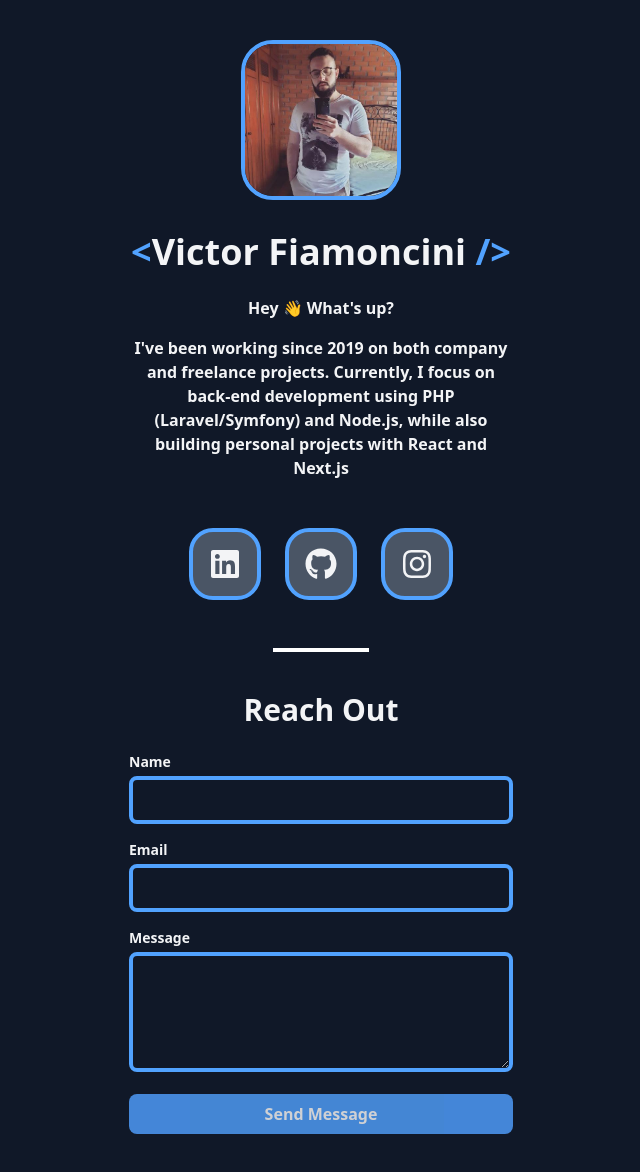
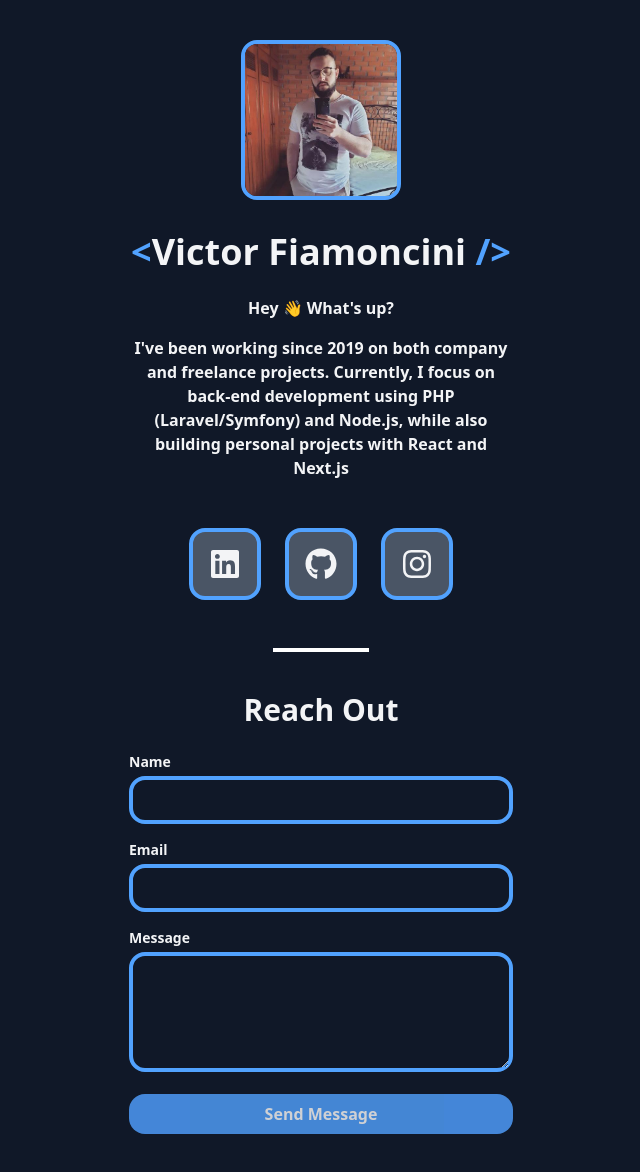
Before and after one commit to Victor-Fiamoncini/my_linktree, a Next.js app: page / in a window 1280 px wide. Shown: the whole page, without its empty margins (319-959 px from the left). Built offline with nearby package versions, Linux system fonts and the light colour scheme.

Commit message:
feat: update button and input styles to use rounded-2xl for consistency

```diff
--- a/src/app/page.js
+++ b/src/app/page.js
@@ -12,7 +12,7 @@ const BrandSection = () => {
 	return (
 		<section className="text-center">
 			<Image
-				className="inline-block mb-8 rounded-4xl w-40 h-40 object-center object-cover border-4 border-blue-400"
+				className="inline-block mb-8 rounded-2xl w-40 h-40 object-center object-cover border-4 border-blue-400"
 				src="/photo.jpg"
 				alt="Victor Fiamoncini Foto"
 				title="Victor Fiamoncini"
--- a/src/components/contact-form.js
+++ b/src/components/contact-form.js
@@ -38,7 +38,7 @@ export default function ContactForm() {
 
 				<input
 					id="name"
-					className="w-full sm:w-96 px-4 py-2 text-white font-semibold rounded-lg border-4 border-blue-400 focus:border-white transition-colors"
+					className="w-full sm:w-96 px-4 py-2 text-white font-semibold rounded-2xl border-4 border-blue-400 focus:border-white transition-colors"
 					type="text"
 					value={formData.name}
 					onChange={event => setFormData({ ...formData, name: event.target.value })}
@@ -53,7 +53,7 @@ export default function ContactForm() {
 
 				<input
 					id="email"
-					className="w-full sm:w-96 px-4 py-2 text-white font-semibold rounded-lg border-4 border-blue-400 focus:border-white transition-colors"
+					className="w-full sm:w-96 px-4 py-2 text-white font-semibold rounded-2xl border-4 border-blue-400 focus:border-white transition-colors"
 					type="email"
 					value={formData.email}
 					onChange={event => setFormData({ ...formData, email: event.target.value })}
@@ -68,7 +68,7 @@ export default function ContactForm() {
 
 				<textarea
 					id="message"
-					className="w-full sm:w-96 px-4 py-2 text-white font-semibold rounded-lg border-4 border-blue-400 focus:border-white transition-colors"
+					className="w-full sm:w-96 px-4 py-2 text-white font-semibold rounded-2xl border-4 border-blue-400 focus:border-white transition-colors"
 					rows="4"
 					value={formData.message}
 					onChange={event => setFormData({ ...formData, message: event.target.value })}
@@ -78,7 +78,7 @@ export default function ContactForm() {
 
 			{status !== 'success' || status === 'error' ? (
 				<button
-					className="w-full sm:w-96 px-4 py-2 text-white font-semibold rounded-lg bg-blue-400 cursor-pointer disabled:opacity-80 transition-colors disabled:cursor-not-allowed"
+					className="w-full sm:w-96 px-4 py-2 text-white font-semibold rounded-2xl bg-blue-400 cursor-pointer disabled:opacity-80 transition-colors disabled:cursor-not-allowed"
 					type="submit"
 					title="Send Message"
 					disabled={status === 'sending' || !formData.name || !formData.email || !formData.message}
--- a/src/components/external-link.js
+++ b/src/components/external-link.js
@@ -2,7 +2,7 @@ import React from 'react'
 
 const ExternalLink = ({ icon: Icon, link }) => (
 	<a
-		className="block bg-gray-600 p-4 rounded-3xl border-4 border-blue-400 transform transition-all hover:-translate-y-0.5 hover:border-gray-100"
+		className="block bg-gray-600 p-4 rounded-2xl border-4 border-blue-400 transform transition-all hover:-translate-y-0.5 hover:border-gray-100"
 		href={link}
 		target="_blank"
 		rel="noopener noreferrer"
```
